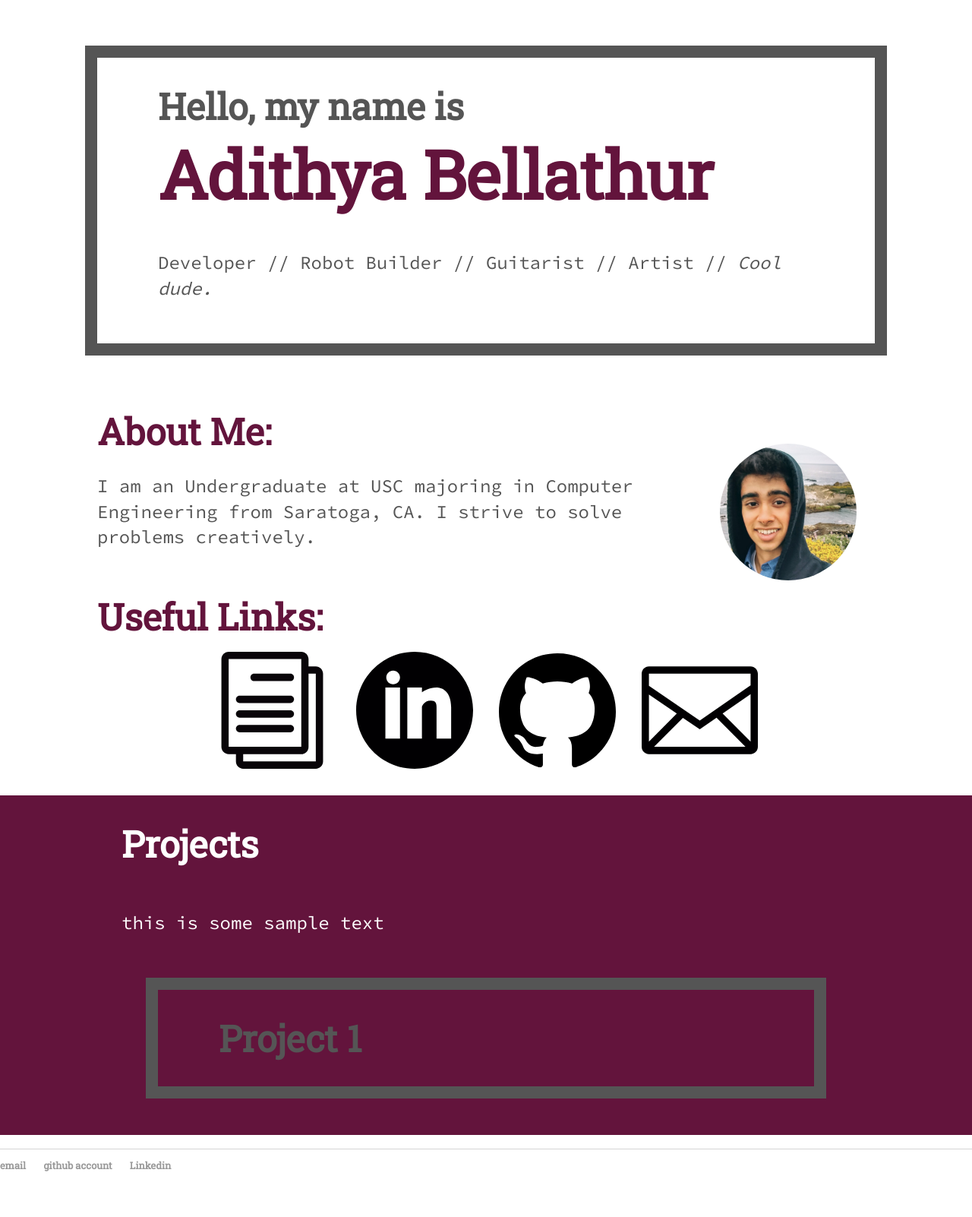
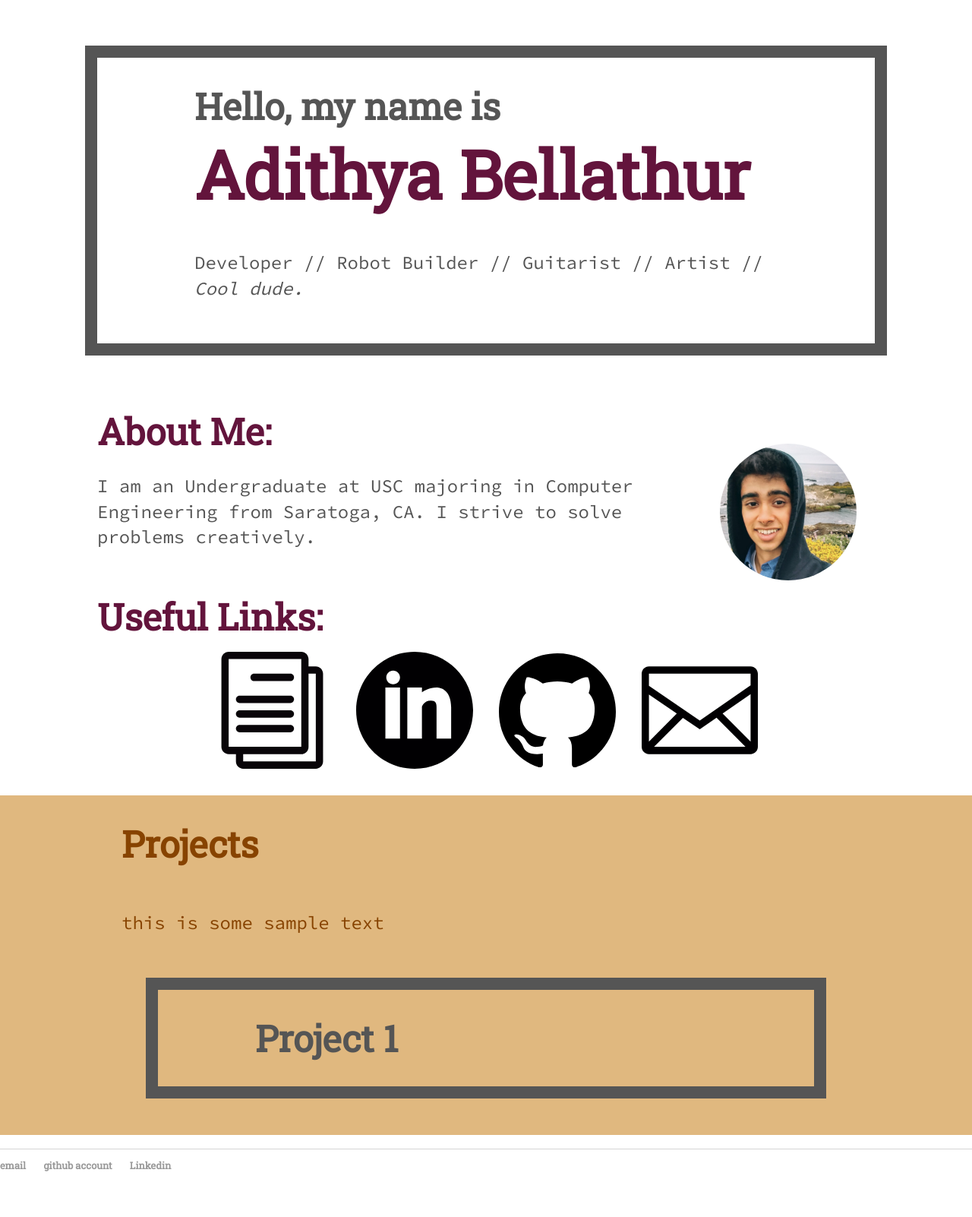
Before and after one commit to adibellathur/adibellathur.github.io, a Jekyll site: the page built from index.html, in a window 1280 px wide. Shown: the whole page at 76% size. Built offline with Jekyll 4.4.1, drawn with Linux system fonts in a browser that asks for light colours.

Commit message:
trying rust

```diff
--- a/css/main.css
+++ b/css/main.css
@@ -67,7 +67,7 @@ ul.posts li {
     list-style: none;
 }
 .theme-color {
-	background: #63143C;
+	background: #e0b87f;
 	padding: 2em 5em;
 }
 .text-field {
@@ -75,7 +75,7 @@ ul.posts li {
 }
 .boxed {
 	border: 1em solid #555;
-	padding: 2em 5em;
+	padding: 2em 8em;
 	margin: 1em 7em;
 }
 .img-circle {
@@ -83,6 +83,6 @@ ul.posts li {
 	padding: 1em;
 }
 .white {
-	color: white;
+	color: #874300;
 	padding: inherit;
 }
```
